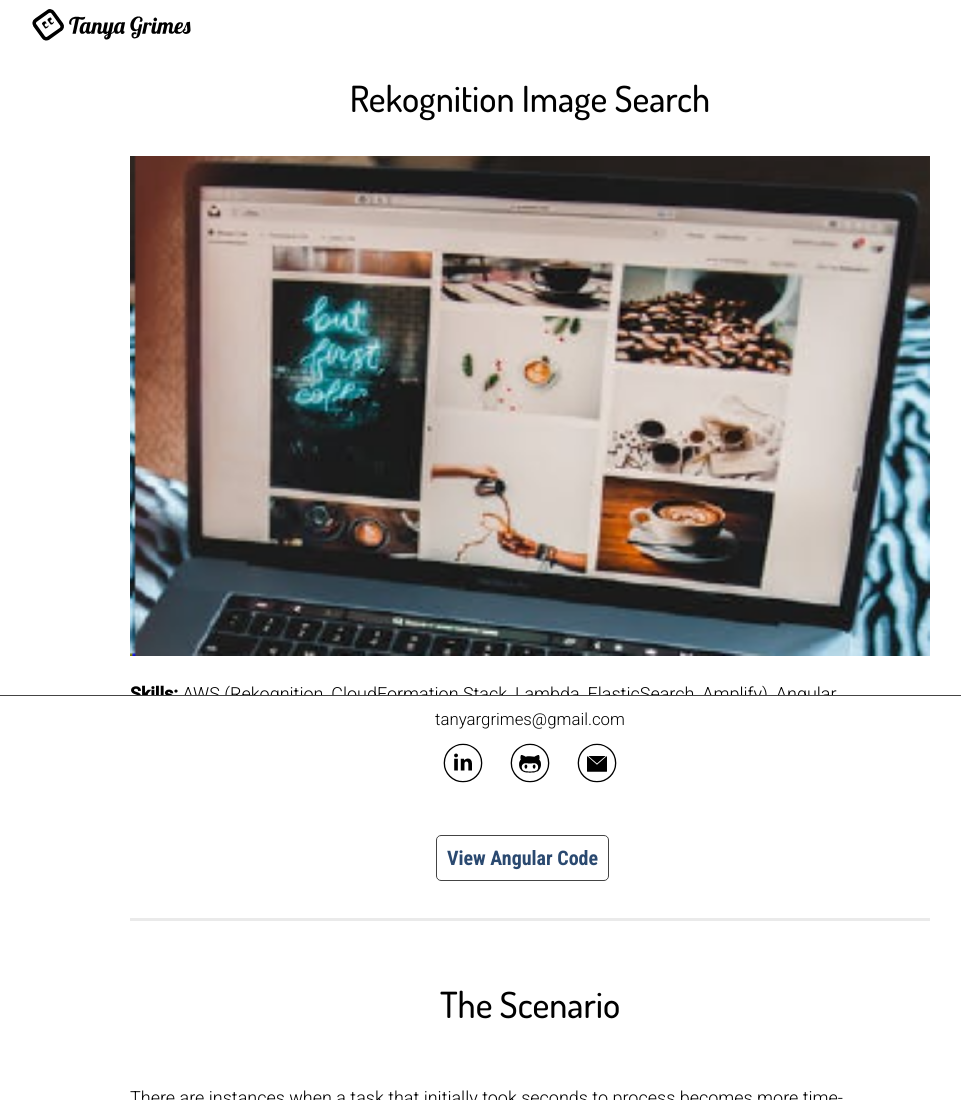
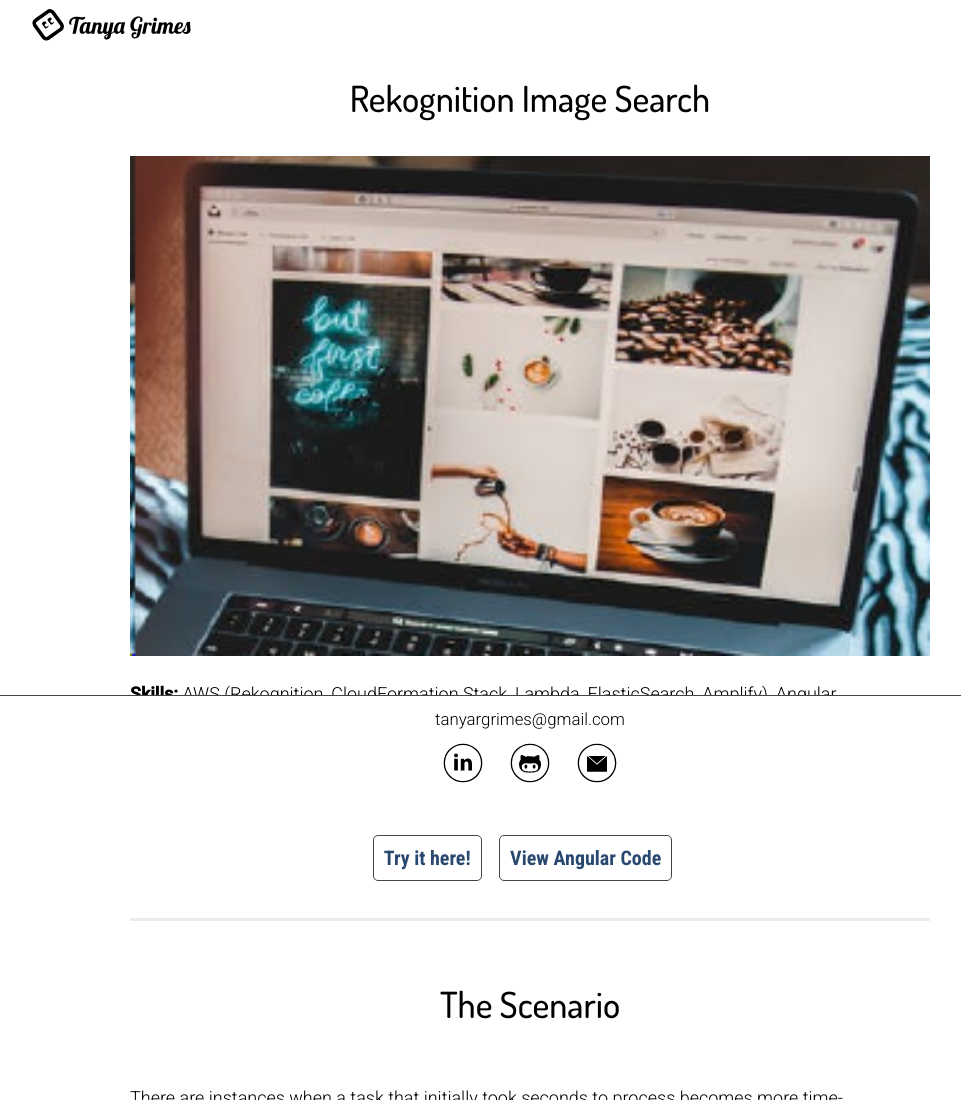
Before and after one commit to tanyargrimes/tanyargrimes.github.io, a plain HTML site: page portfolio/rekognition-image-search/piece.html in a window 1280 px wide. Shown: the top 1100 px of the page, without its empty margins (110-1071 px from the left). Drawn offline with nearby package versions, Linux system fonts and the light colour scheme.

Commit message:
Enabled link

```diff
--- a/portfolio/rekognition-image-search/piece.html
+++ b/portfolio/rekognition-image-search/piece.html
@@ -62,7 +62,7 @@
 							<li>Web Development</li>
 						</ul>
 						<ul class="links">
-							<!-- <li><a class="cta-button-link" href="https://master.d2ox8kse4e6jal.amplifyapp.com" target="_blank">Try it here!</a></li> -->
+							<li><a class="cta-button-link" href="https://master.d2ox8kse4e6jal.amplifyapp.com" target="_blank">Try it here!</a></li>
 							<li><a class="cta-button-link" href="https://github.com/tanyargrimes/aws-rek-es-image-search" target="_blank">View Angular Code</a></li>
 						</ul>
 
```
